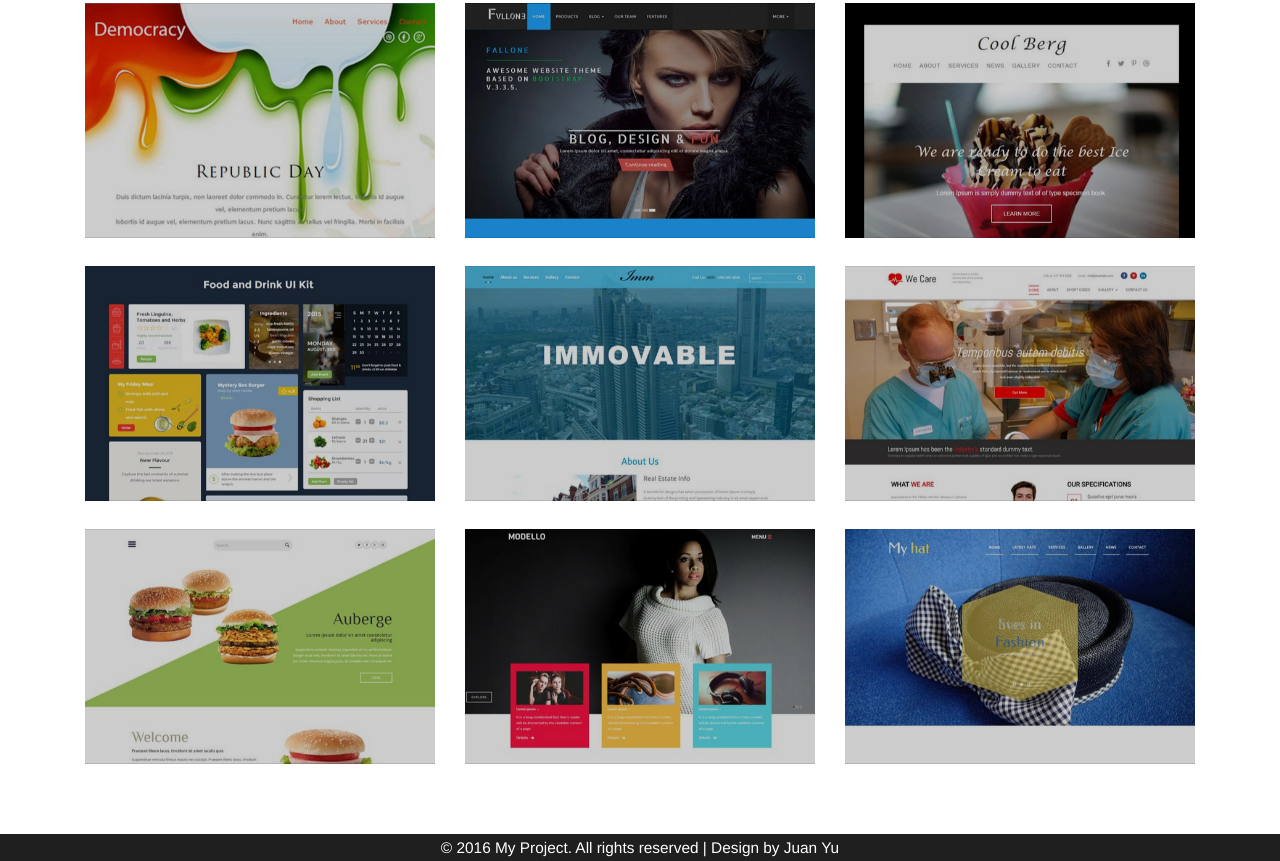
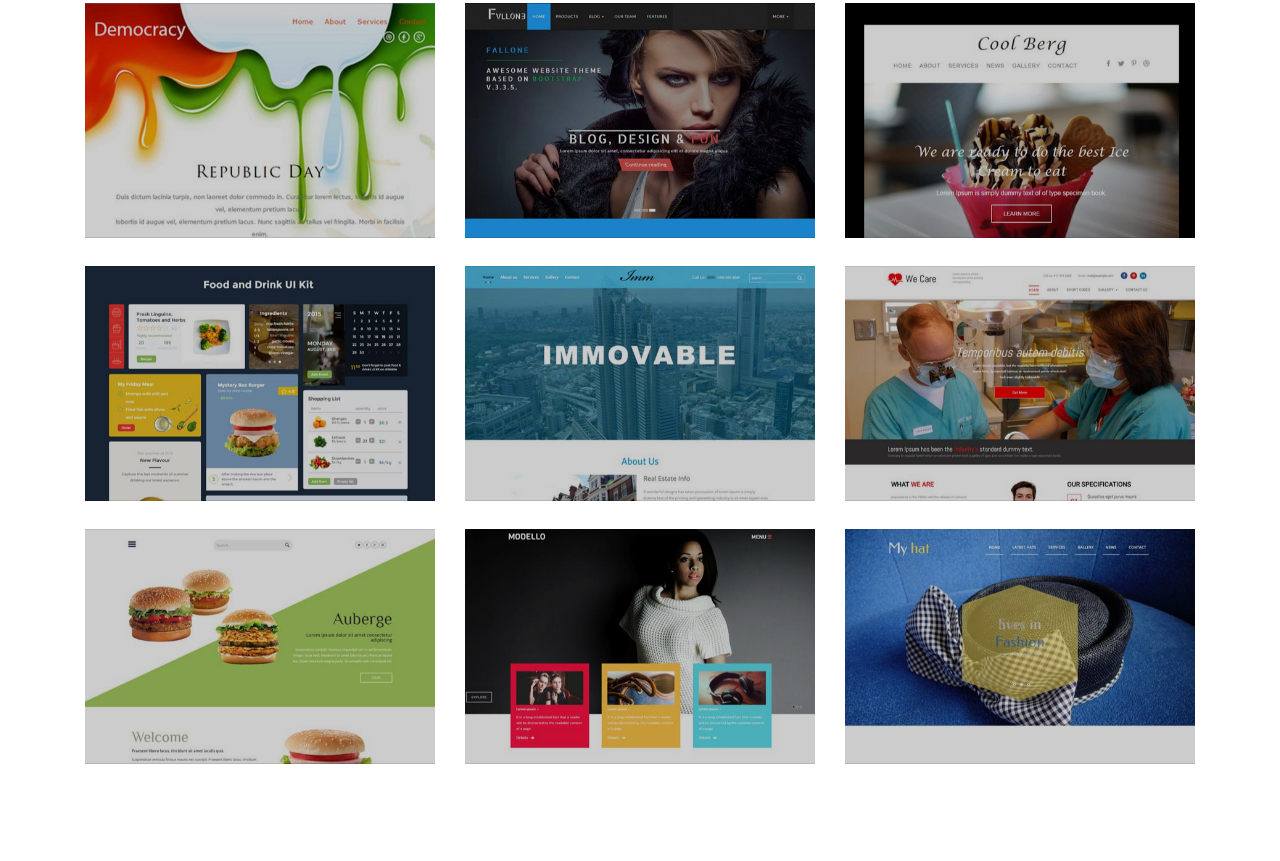
Before and after one commit to yujuangithub/yujuangithub.github.com, a plain HTML site: page view/myPro/index.html in a window 1280 px wide. Shown: the part 332-1193 px from the top of the page. After the commit the page ends 1166 px from the top, so only its background shows below. Drawn offline with Linux system fonts and the light colour scheme.

Commit message:
change resume5

```diff
--- a/view/myPro/index.html
+++ b/view/myPro/index.html
@@ -324,13 +324,6 @@ License URL: http://creativecommons.org/licenses/by/3.0/
 </div>
 <!--//portfolio-->
 
-<!--footer-->
-<div class="footer">
-    <div class="container">
-        <p>© 2016 My Project. All rights reserved | Design by Juan Yu</p>
-    </div>
-</div>
-<!--//footer-->
 <!--smooth-scrolling-of-move-up-->
 <script type="text/javascript">
     $(document).ready(function() {
```
Also changed, not shown: index.html (+1 -1 lines), images/resume.svg.
